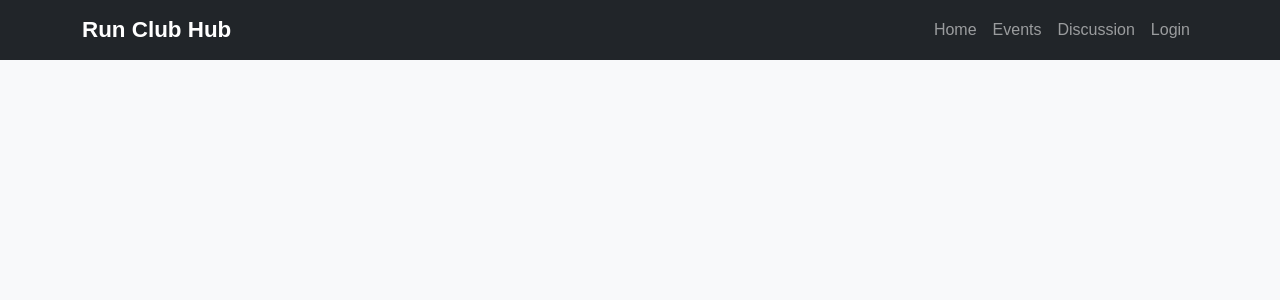
After one commit to AxelAxel97/run-club-hub, a Django app: template templates/base.html in a window 1280 px wide. The commit adds this page. Shown: the top 300 px of the page. Run offline with Django 5.2, Linux system fonts and the light colour scheme; the template is opened without the code that fills it, so the values that code supplies are empty.

Commit message:
Add base template and static styling

```diff
--- a/runclubhub/settings.py
+++ b/runclubhub/settings.py
@@ -56,7 +56,7 @@ ROOT_URLCONF = 'runclubhub.urls'
 TEMPLATES = [
     {
         'BACKEND': 'django.template.backends.django.DjangoTemplates',
-        'DIRS': [],
+        'DIRS': [BASE_DIR / 'templates'],
         'APP_DIRS': True,
         'OPTIONS': {
             'context_processors': [
@@ -117,3 +117,4 @@ USE_TZ = True
 # https://docs.djangoproject.com/en/6.0/howto/static-files/
 
 STATIC_URL = 'static/'
+STATICFILES_DIRS = [BASE_DIR / 'static']
--- /dev/null
+++ b/static/css/style.css
@@ -0,0 +1,21 @@
+body {
+    font-family: Arial, sans-serif;
+    background-color: #f8f9fa;
+    color: #222;
+}
+
+.navbar-brand {
+    font-size: 1.4rem;
+}
+
+.hero-section {
+    min-height: 80vh;
+    background: linear-gradient(rgba(0, 0, 0, 0.55), rgba(0, 0, 0, 0.55)),
+                url("https://images.unsplash.com/photo-1552674605-db6ffd4facb5?auto=format&fit=crop&w=1400&q=80") center/cover no-repeat;
+    padding: 80px 0;
+}
+
+.home-intro {
+    max-width: 700px;
+    font-size: 1.1rem;
+}
--- /dev/null
+++ b/templates/base.html
@@ -0,0 +1,48 @@
+{% load static %}
+<!DOCTYPE html>
+<html lang="en">
+<head>
+    <meta charset="UTF-8">
+    <meta name="viewport" content="width=device-width, initial-scale=1.0">
+    <title>{% block title %}Run Club Hub{% endblock %}</title>
+
+    <link href="https://cdn.jsdelivr.net/npm/bootstrap@5.3.3/dist/css/bootstrap.min.css" rel="stylesheet">
+    <link rel="stylesheet" href="{% static 'css/style.css' %}">
+</head>
+<body>
+
+    <nav class="navbar navbar-expand-lg navbar-dark bg-dark">
+        <div class="container">
+            <a class="navbar-brand fw-bold" href="{% url 'home' %}">Run Club Hub</a>
+
+            <button class="navbar-toggler" type="button" data-bs-toggle="collapse" data-bs-target="#mainNav">
+                <span class="navbar-toggler-icon"></span>
+            </button>
+
+            <div class="collapse navbar-collapse" id="mainNav">
+                <ul class="navbar-nav ms-auto">
+                    <li class="nav-item">
+                        <a class="nav-link" href="{% url 'home' %}">Home</a>
+                    </li>
+                    <li class="nav-item">
+                        <a class="nav-link" href="#">Events</a>
+                    </li>
+                    <li class="nav-item">
+                        <a class="nav-link" href="#">Discussion</a>
+                    </li>
+                    <li class="nav-item">
+                        <a class="nav-link" href="#">Login</a>
+                    </li>
+                </ul>
+            </div>
+        </div>
+    </nav>
+
+    <main>
+        {% block content %}
+        {% endblock %}
+    </main>
+
+    <script src="https://cdn.jsdelivr.net/npm/bootstrap@5.3.3/dist/js/bootstrap.bundle.min.js"></script>
+</body>
+</html>
```
Also changed, not shown: club/templates/club/home.html (+30 -12 lines).
